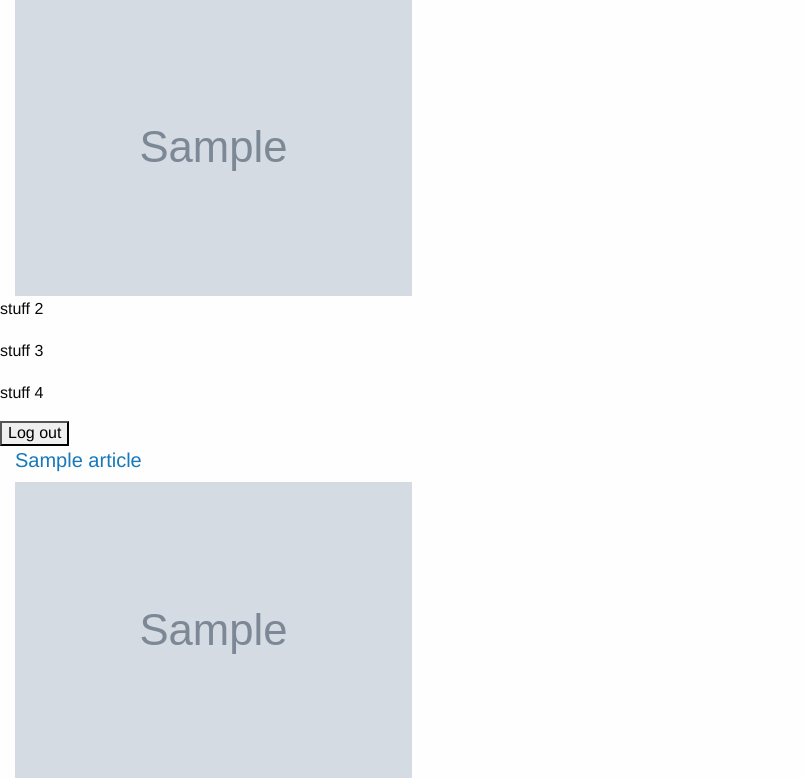
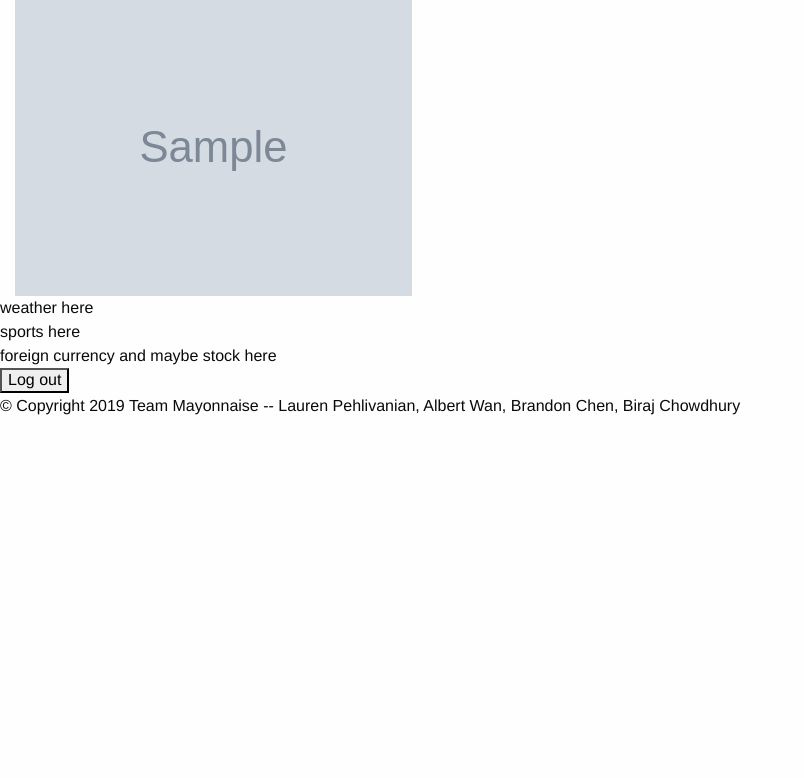
Before and after one commit to Salmon4/Mayonnaise, a Flask app: template templates/home.html in a window 1280 px wide. Shown: the part 179-957 px from the top of the page, without its empty margins (0-804 px from the left). After the commit the page ends 594 px from the top, so only its background shows below. Run offline with Flask 2, Linux system fonts and the light colour scheme; the template is opened without the code that fills it: most values are stand-ins (such as "Sample title", 1, 10 or a date in 2020); grey boxes marked "Sample" are stand-in pictures; some libraries are stand-ins or nearby versions.

Commit message:
fixed news appearing on every tab and twice on the first tab

```diff
--- a/templates/home.html
+++ b/templates/home.html
@@ -33,8 +33,9 @@
 
 
   <div class= data-tabs-content="collapsing-tabs">
+
     <div class="{{t1}}" id="panel1">
-      {% block news %}
+
       <div class="grid-x grid-padding-x">
         {% for article in articles%}
           <div class="large-4 cell">
@@ -45,20 +46,26 @@
           </div>
         {% endfor %}
       </div>
-      {% endblock %}
+
     </div>
 
     <div class="{{t2}}" id="panel2">
-      <p> stuff 2 </p>
+
+      weather here
+
     </div>
 
 
     <div class="{{t3}}" id="panel3">
-      <p> stuff 3 </p>
+
+      sports here
+
     </div>
 
     <div class="{{t4}}" id="panel4">
-      <p> stuff 4 </p>
+
+      foreign currency and maybe stock here
+
     </div>
   </div>
 </div>
@@ -69,4 +76,4 @@
   <form action="/logout">
     <input type="submit" name="logout-button" value="Log out">
   </form>
-  {% endblock %}
+  {% endblock body %}
```
Lines whose indentation alone changed are shown as unchanged.
